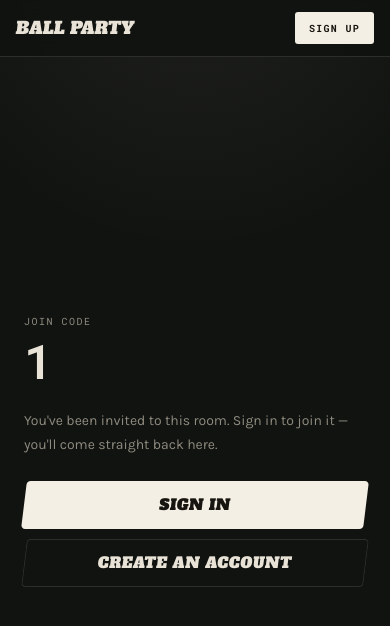
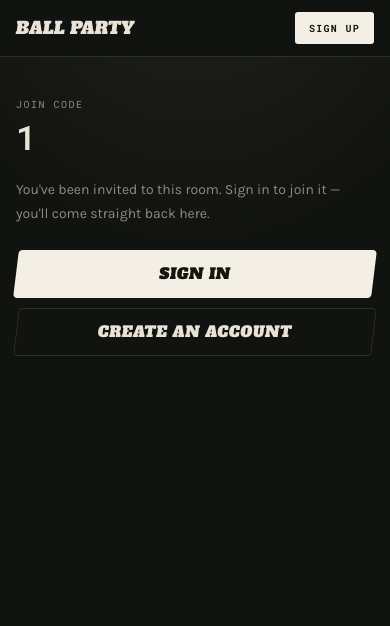
Before and after one commit to ruitaocchen10/ball-party, a Next.js app in the folder frontend/: page /lobby/1 in a window 390 px wide. Shown: the top 626 px of the page. Built offline with nearby package versions, Linux system fonts and the light colour scheme; no server answers.

Commit message:
Make lobby responsive like home

```diff
--- a/frontend/app/lobby/[code]/page.tsx
+++ b/frontend/app/lobby/[code]/page.tsx
@@ -185,10 +185,12 @@ function Shell({
   return (
     <>
       <TopBar displayName={displayName} />
-      <main className="mx-auto flex w-full max-w-4xl flex-1 flex-col justify-center gap-6 px-6 py-14">
+      <main className="mx-auto flex w-full max-w-7xl flex-1 flex-col gap-6 px-4 py-10 pb-16 sm:px-6 sm:py-12 lg:gap-8 lg:px-8 lg:py-14 lg:pb-20">
         <header className="flex flex-col gap-2">
           <Label>Join code</Label>
-          <h1 className="font-mono text-5xl font-semibold tracking-[0.16em] text-fg">{code}</h1>
+          <h1 className="font-mono text-[34px] leading-none font-semibold tracking-[0.16em] text-fg sm:text-[40px]">
+            {code}
+          </h1>
         </header>
 
         {error ? (
--- a/frontend/components/lobby/LobbyLineup.tsx
+++ b/frontend/components/lobby/LobbyLineup.tsx
@@ -36,12 +36,15 @@ export function LobbyLineup({
   const emptySeats = Math.max(0, CAPACITY - members.length);
 
   return (
-    <section aria-labelledby="lineup-heading" className="flex flex-col gap-5">
+    <section aria-labelledby="lineup-heading" className="flex flex-col gap-5 lg:gap-6">
       <div>
         <p className="font-mono text-[10px] tracking-[0.15em] text-hidden-text uppercase">
           Tonight&apos;s lineup
         </p>
-        <h2 id="lineup-heading" className="mt-1 font-slab text-3xl leading-none -skew-x-7 uppercase">
+        <h2
+          id="lineup-heading"
+          className="mt-1 font-slab text-2xl leading-none -skew-x-7 uppercase sm:text-3xl"
+        >
           Tonight&apos;s lineup
         </h2>
         <p className="mt-2 text-sm leading-5 text-fg-muted">
@@ -51,7 +54,7 @@ export function LobbyLineup({
         </p>
       </div>
 
-      <ul className="-mx-6 flex snap-x gap-3 overflow-x-auto px-6 pb-2 md:mx-0 md:grid md:grid-cols-3 md:overflow-visible md:px-0">
+      <ul className="-mx-4 flex snap-x gap-3 overflow-x-auto px-4 pb-2 sm:-mx-6 sm:px-6 md:mx-0 md:grid md:grid-cols-3 md:overflow-visible md:px-0 lg:gap-4 xl:gap-5">
         {GAMES.map((game) => {
           // `live` means the catalogue can advertise a game. Launching is a
           // stricter promise: it needs a run dispatcher and a setup RPC. The
@@ -114,7 +117,7 @@ export function LobbyLineup({
         </p>
       </div>
 
-      <ul className="grid grid-cols-2 gap-2.5 md:grid-cols-4">
+      <ul className="grid grid-cols-2 gap-2.5 md:grid-cols-4 lg:gap-4 xl:gap-5">
         {members.map((member) => (
           <li key={member.user_id}>
             <Card edge={false} className="h-full border-t-[5px] border-hidden">
```
Also changed, not shown: 1 other file (tests, documents, lock files or other folders).
